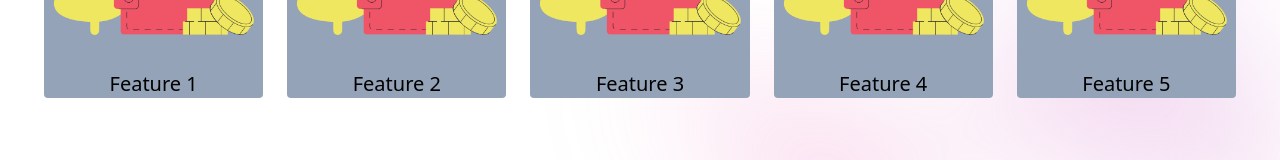
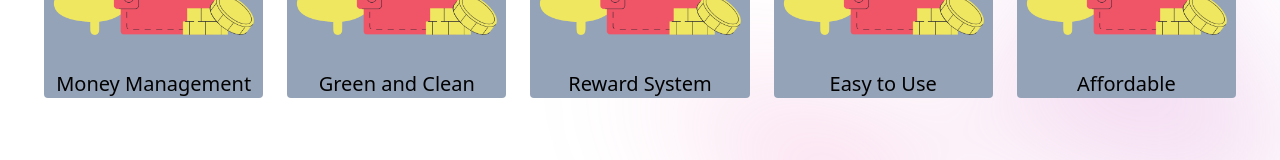
Before and after one commit to mbmayobre/etm-react, a React (Create React App) app: page / in a window 1280 px wide. Shown: the part 1057-1217 px from the top of the page. Built offline with nearby package versions, Linux system fonts and the light colour scheme.

Commit message:
changed Navbar to Header

```diff
--- a/src/views/Home.tsx
+++ b/src/views/Home.tsx
@@ -1,7 +1,7 @@
 import React from "react";
 import PhoneMockup from "../components/PhoneMockup/PhoneMockup";
 import DownloadButtons from "../components/Buttons/DownloadButtons";
-import Navbar from "../components/Navbar/Navbar";
+import Header from "../components/Header/Header";
 import Features from "./Sections/Features";
 import MoneyWalletCredit from "../assets/img/Feaures/boba-dollar-bills-and-credit-card-in-wallet.png";
 
@@ -14,16 +14,16 @@ const Home: React.FunctionComponent = () => {
   ];
 
   const features = [
-    { text: "Feature 1", image: MoneyWalletCredit },
-    { text: "Feature 2", image: MoneyWalletCredit },
-    { text: "Feature 3", image: MoneyWalletCredit },
-    { text: "Feature 4", image: MoneyWalletCredit },
-    { text: "Feature 5", image: MoneyWalletCredit },
+    { text: "Money Management", image: MoneyWalletCredit },
+    { text: "Green and Clean", image: MoneyWalletCredit },
+    { text: "Reward System", image: MoneyWalletCredit },
+    { text: "Easy to Use", image: MoneyWalletCredit },
+    { text: "Affordable", image: MoneyWalletCredit },
   ];
 
   return (
     <div className="bg-white">
-      <Navbar navigation={navigation} />
+      <Header navigation={navigation} />
       <div className="relative isolate px-6 pt-14 lg:px-8">
         <div
           className="absolute inset-x-0 -top-40 -z-10 transform-gpu overflow-hidden blur-3xl sm:-top-80"
```
Also changed, not shown: src/components/Header/Header.tsx (renamed from src/components/Navbar/Navbar.tsx).
